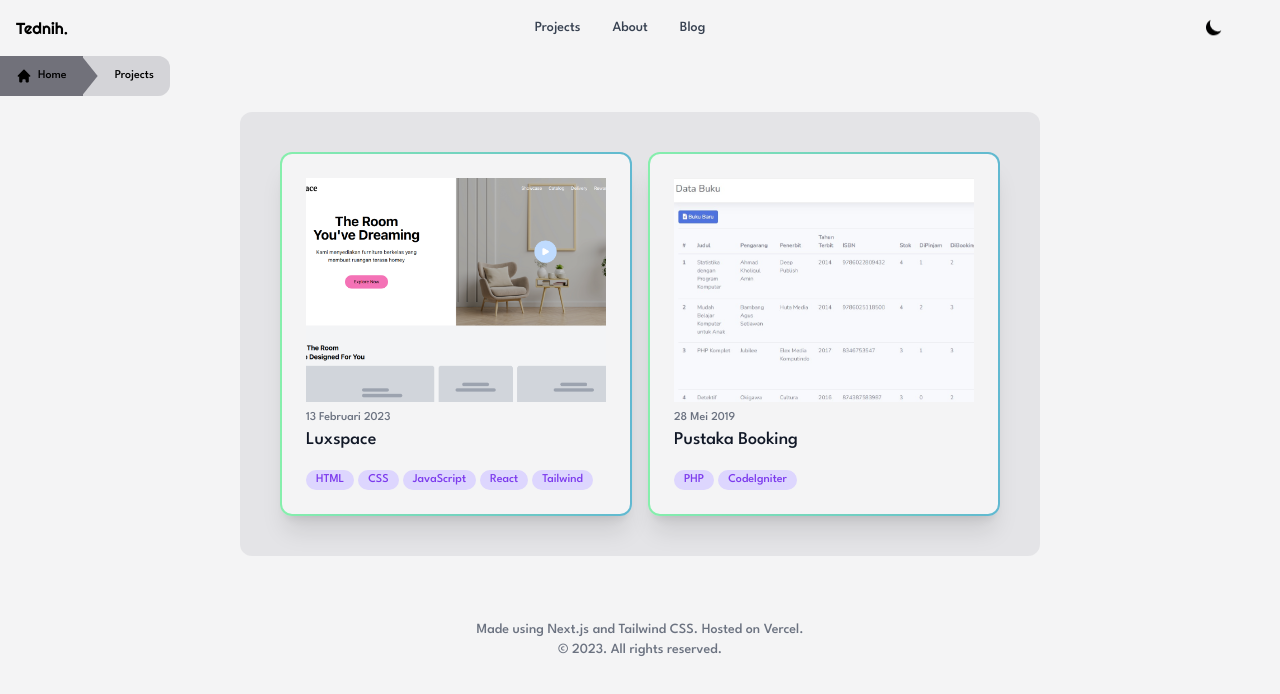
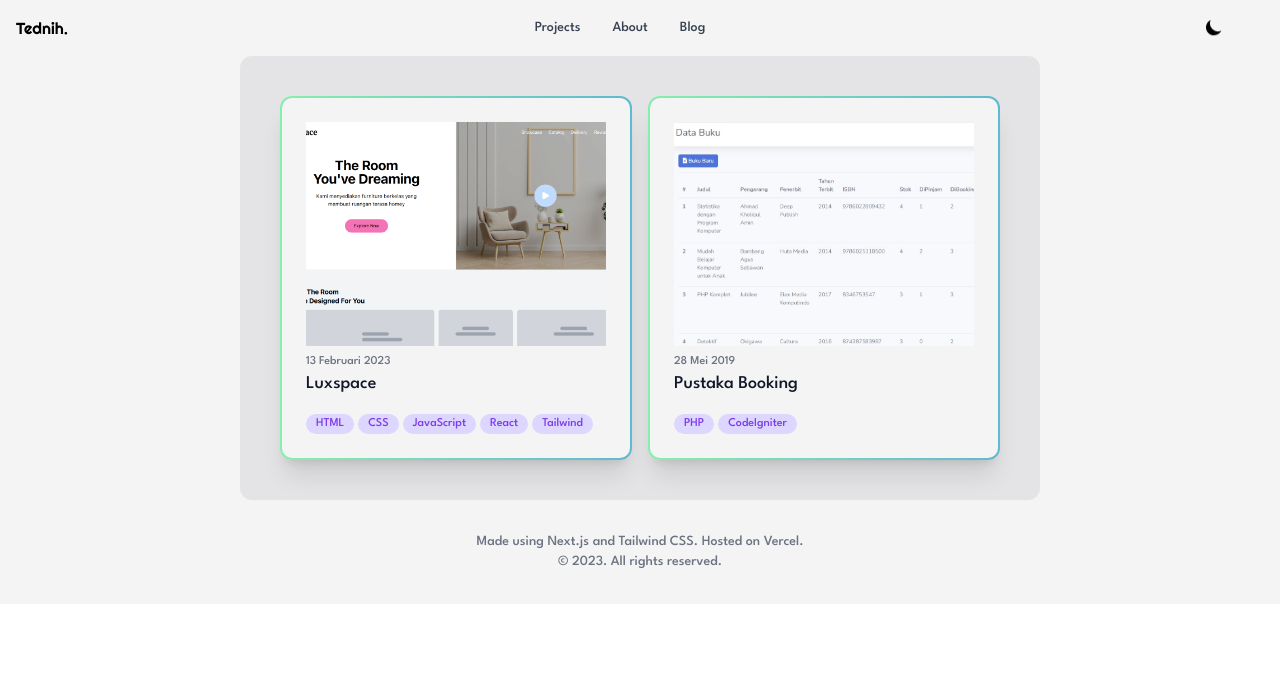
Before and after one commit to tednih/tednih-nextjs, a Next.js app: page /projects in a window 1280 px wide. Shown: the top 694 px of the page. Built offline with nearby package versions, Linux system fonts and the light colour scheme.

Commit message:
change directory navbar and footer to mother layout

```diff
--- /dev/null
+++ b/app/about/page.js
@@ -0,0 +1,7 @@
+import React from "react";
+
+const About = () => {
+  return <div>Coming Soon...</div>;
+};
+
+export default About;
--- /dev/null
+++ b/app/blog/page.js
@@ -0,0 +1,7 @@
+import React from "react";
+
+const Blog = () => {
+  return <div>Coming Soon...</div>;
+};
+
+export default Blog;
--- a/app/components/footer.js
+++ b/app/components/footer.js
@@ -5,7 +5,7 @@ const Footer = () => {
     <div className="">
       <footer
         aria-label="Site Footer"
-        className="bg-zinc-100 dark:bg-zinc-900 mx-auto flex lg:max-w-[1440px] items-center justify-between p-4"
+        className="bg-zinc-100 dark:bg-zinc-900 mx-auto flex lg:max-w-[1440px] items-center justify-between "
       >
         <div className="mx-auto max-w-screen-xl px-4 py-8 sm:px-6 lg:px-8">
           <div className="flex justify-center sm:justify-start">
--- a/app/components/navbar.js
+++ b/app/components/navbar.js
@@ -74,13 +74,13 @@ function Navbar() {
             </Link>
             <Link
               className="text-gray-700 dark:text-gray-100 relative font-medium before:absolute before:-bottom-1 before:h-0.5 before:w-full before:origin-right before:scale-x-0 before:bg-zinc-900 dark:before:bg-zinc-100 before:transition hover:before:scale-100"
-              href="/projects"
+              href="/about"
             >
               About
             </Link>
             <Link
               className="text-gray-700 dark:text-gray-100 relative font-medium before:absolute before:-bottom-1 before:h-0.5 before:w-full before:origin-right before:scale-x-0 before:bg-zinc-900 dark:before:bg-zinc-100 before:transition hover:before:scale-100"
-              href="/projects"
+              href="/blog"
             >
               Blog
             </Link>
@@ -126,7 +126,7 @@ function Navbar() {
                     <li className="mb-8">
                       <Link
                         className="text-gray-700 dark:text-gray-100 relative font-medium before:absolute before:-bottom-1 before:h-0.5 before:w-full before:origin-right before:scale-x-0 before:bg-zinc-900 dark:before:bg-zinc-100 before:transition hover:before:scale-100"
-                        href="/"
+                        href="/about"
                       >
                         About
                       </Link>
@@ -134,7 +134,7 @@ function Navbar() {
                     <li className="mb-8">
                       <Link
                         className="text-gray-700 dark:text-gray-100 relative font-medium before:absolute before:-bottom-1 before:h-0.5 before:w-full before:origin-right before:scale-x-0 before:bg-zinc-900 dark:before:bg-zinc-100 before:transition hover:before:scale-100"
-                        href="/"
+                        href="/blog"
                       >
                         Blog
                       </Link>
@@ -162,7 +162,7 @@ function Navbar() {
                         <path
                           fillRule="evenodd"
                           d="M12 2C6.477 2 2 6.484 2 12.017c0 4.425 2.865 8.18 6.839 9.504.5.092.682-.217.682-.483 0-.237-.008-.868-.013-1.703-2.782.605-3.369-1.343-3.369-1.343-.454-1.158-1.11-1.466-1.11-1.466-.908-.62.069-.608.069-.608 1.003.07 1.531 1.032 1.531 1.032.892 1.53 2.341 1.088 2.91.832.092-.647.35-1.088.636-1.338-2.22-.253-4.555-1.113-4.555-4.951 0-1.093.39-1.988 1.029-2.688-.103-.253-.446-1.272.098-2.65 0 0 .84-.27 2.75 1.026A9.564 9.564 0 0112 6.844c.85.004 1.705.115 2.504.337 1.909-1.296 2.747-1.027 2.747-1.027.546 1.379.202 2.398.1 2.651.64.7 1.028 1.595 1.028 2.688 0 3.848-2.339 4.695-4.566 4.943.359.309.678.92.678 1.855 0 1.338-.012 2.419-.012 2.747 0 .268.18.58.688.482A10.019 10.019 0 0022 12.017C22 6.484 17.522 2 12 2z"
-                          clipRule="evenodd"
+                          cli="evenodd"
                         ></path>
                       </svg>
                     </Link>
@@ -182,7 +182,7 @@ function Navbar() {
                         <path
                           fillRule="evenodd"
                           d="M16.98 0a6.9 6.9 0 0 1 5.08 1.98A6.94 6.94 0 0 1 24 7.02v9.96c0 2.08-.68 3.87-1.98 5.13A7.14 7.14 0 0 1 16.94 24H7.06a7.06 7.06 0 0 1-5.03-1.89A6.96 6.96 0 0 1 0 16.94V7.02C0 2.8 2.8 0 7.02 0h9.96zm.05 2.23H7.06c-1.45 0-2.7.43-3.53 1.25a4.82 4.82 0 0 0-1.3 3.54v9.92c0 1.5.43 2.7 1.3 3.58a5 5 0 0 0 3.53 1.25h9.88a5 5 0 0 0 3.53-1.25 4.73 4.73 0 0 0 1.4-3.54V7.02a5 5 0 0 0-1.3-3.49 4.82 4.82 0 0 0-3.54-1.3zM12 5.76c3.39 0 6.2 2.8 6.2 6.2a6.2 6.2 0 0 1-12.4 0 6.2 6.2 0 0 1 6.2-6.2zm0 2.22a3.99 3.99 0 0 0-3.97 3.97A3.99 3.99 0 0 0 12 15.92a3.99 3.99 0 0 0 3.97-3.97A3.99 3.99 0 0 0 12 7.98zm6.44-3.77a1.4 1.4 0 1 1 0 2.8 1.4 1.4 0 0 1 0-2.8z"
-                          clipRule="evenodd"
+                          cli="evenodd"
                         />
                       </svg>
                     </Link>
--- a/app/layout.js
+++ b/app/layout.js
@@ -1,13 +1,17 @@
 "use client";
 import "./globals.css";
 import { ThemeProvider } from "next-themes";
+import Navbar from "./components/navbar";
+import Footer from "./components/footer";
 
 export default function RootLayout({ children }) {
   return (
     <html lang="en">
       <body>
         <ThemeProvider enableSystem={true} attribute="class">
+          <Navbar />
           {children}
+          <Footer />
         </ThemeProvider>
       </body>
     </html>
--- a/app/page.js
+++ b/app/page.js
@@ -1,6 +1,3 @@
-import Navbar from "./components/navbar";
-import Footer from "./components/footer";
-
 export const metadata = {
   title: "Home | Tednih",
 };
@@ -8,7 +5,6 @@ export const metadata = {
 export default function Home() {
   return (
     <>
-      <Navbar />
       <div className="lg:max-w-[1440px] h-auto m-auto bg-zinc-100 dark:bg-zinc-900 ">
         <section>
           <div className="p-8 md:p-12 lg:px-16 lg:py-24 hover:cursor-default">
@@ -27,7 +23,6 @@ export default function Home() {
           </div>
         </section>
       </div>
-      <Footer />
     </>
   );
 }
--- a/app/projects/[id]/page.js
+++ b/app/projects/[id]/page.js
@@ -1,6 +1,5 @@
 "use client";
-import Footer from "@/app/components/footer";
-import Navbar from "@/app/components/navbar";
+
 import Image from "next/image";
 import React from "react";
 import { Projects } from "../dataProjects";
@@ -15,7 +14,6 @@ const DetailProjects = ({ params }) => {
   }
   return (
     <div>
-      <Navbar />
       <section className="lg:max-w-[1440px] m-auto overflow-hidden bg-zinc-100 dark:bg-zinc-900 lg:grid lg:grid-cols-2 lg:items-center lg:py-16">
         <div className="p-8 md:p-12 lg:px-16 lg:py-14">
           <div className="mx-auto max-w-xl text-center sm:text-left">
@@ -35,7 +33,6 @@ const DetailProjects = ({ params }) => {
           className="lg:h-full lg:w-full h-[300px] w-[600px] m-auto object-fit items-center rounded-md"
         />
       </section>
-      <Footer />
     </div>
   );
 };
--- a/app/projects/cardProjects.js
+++ b/app/projects/cardProjects.js
@@ -83,7 +83,7 @@ const CardProjects = () => {
       </div>
 
       {/* End Filter */}
-      <div className="bg-zinc-200 dark:bg-zinc-800 lg:max-w-[800px] md:max-w-[600px] max-w-[430px] m-auto rounded-xl items-center backdrop-blur-md grid lg:grid-cols-2 gap-4 p-10 my-4">
+      <div className="bg-zinc-200 dark:bg-zinc-800 lg:max-w-[800px] md:max-w-[600px] max-w-[430px] m-auto rounded-xl items-center backdrop-blur-md grid lg:grid-cols-2 gap-4 p-10">
         {filteredProjects.map((project) => {
           return (
             <article
--- a/app/projects/page.js
+++ b/app/projects/page.js
@@ -3,18 +3,13 @@
 import React from "react";
 import { Router } from "react-router-dom";
 import BreadCrumb from "../components/breadCrumb";
-import Footer from "../components/footer";
-import Navbar from "../components/navbar";
+
 import CardProjects from "./cardProjects";
 
 const Projects = () => {
   return (
     <div className="bg-zinc-100 dark:bg-zinc-900 lg:max-w-[1440px] m-auto">
-      <Navbar />
-      <BreadCrumb />
-
       <CardProjects />
-      <Footer />
     </div>
   );
 };
```
